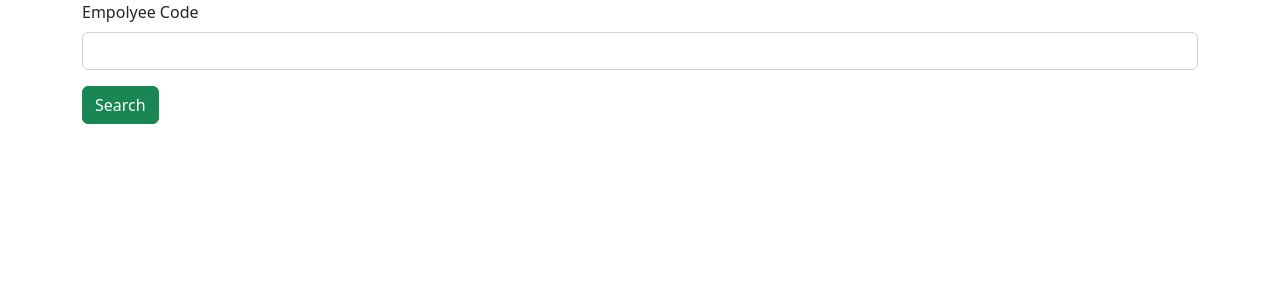
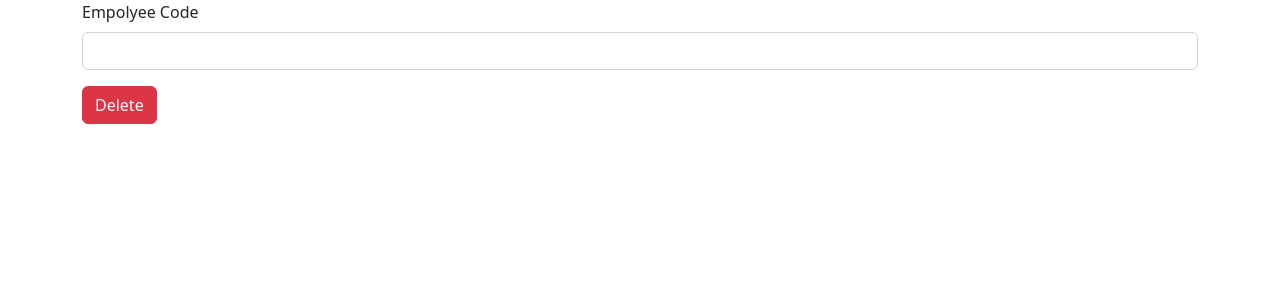
Before and after one commit to sherinsebastian200/Employee-Angular-App, an Angular app: page / in a window 1280 px wide. Shown: the top 300 px of the page. Built offline with nearby package versions, Linux system fonts and the light colour scheme.

Commit message:
delete  employee  commit

```diff
--- a/src/app/app.component.html
+++ b/src/app/app.component.html
@@ -1,2 +1,2 @@
-<app-search-employee></app-search-employee>
+<app-delete-employee></app-delete-employee>
 <router-outlet></router-outlet>
--- a/src/app/app.module.ts
+++ b/src/app/app.module.ts
@@ -6,13 +6,15 @@
 import { AdminLoginComponent } from './admin-login/admin-login.component';
 import { AddEmployeeComponent } from './add-employee/add-employee.component';
 import { SearchEmployeeComponent } from './search-employee/search-employee.component';
+import { DeleteEmployeeComponent } from './delete-employee/delete-employee.component';
 
 @NgModule({
   declarations: [
     AppComponent,
     AdminLoginComponent,
     AddEmployeeComponent,
-    SearchEmployeeComponent
+    SearchEmployeeComponent,
+    DeleteEmployeeComponent
   ],
   imports: [
     BrowserModule,
--- /dev/null
+++ b/src/app/delete-employee/delete-employee.component.html
@@ -0,0 +1,17 @@
+<div class="container">
+    <div class="row">
+        <div class="col col-12 col-sm-12 col-md-12 col-lg-12 col-xl-12 col-xxl-12">
+            <div class="row g-3">
+                <div class="col col-12 col-sm-12 col-md-12 col-lg-12 col-xl-12 col-xxl-12">
+                    <label for="" class="form-label">Empolyee Code</label>
+                    <input type="text" class="form-control">
+                </div>
+
+                <div class="col col-12 col-sm-12 col-md-12 col-lg-12 col-xl-12 col-xxl-12">
+
+                   <button class="btn btn-danger">Delete</button>
+                </div>
+            </div>
+        </div>
+    </div>
+</div>
```
Also changed, not shown: src/app/delete-employee/delete-employee.component.ts (added, +10 -0 lines), src/app/delete-employee/delete-employee.component.css (added).
